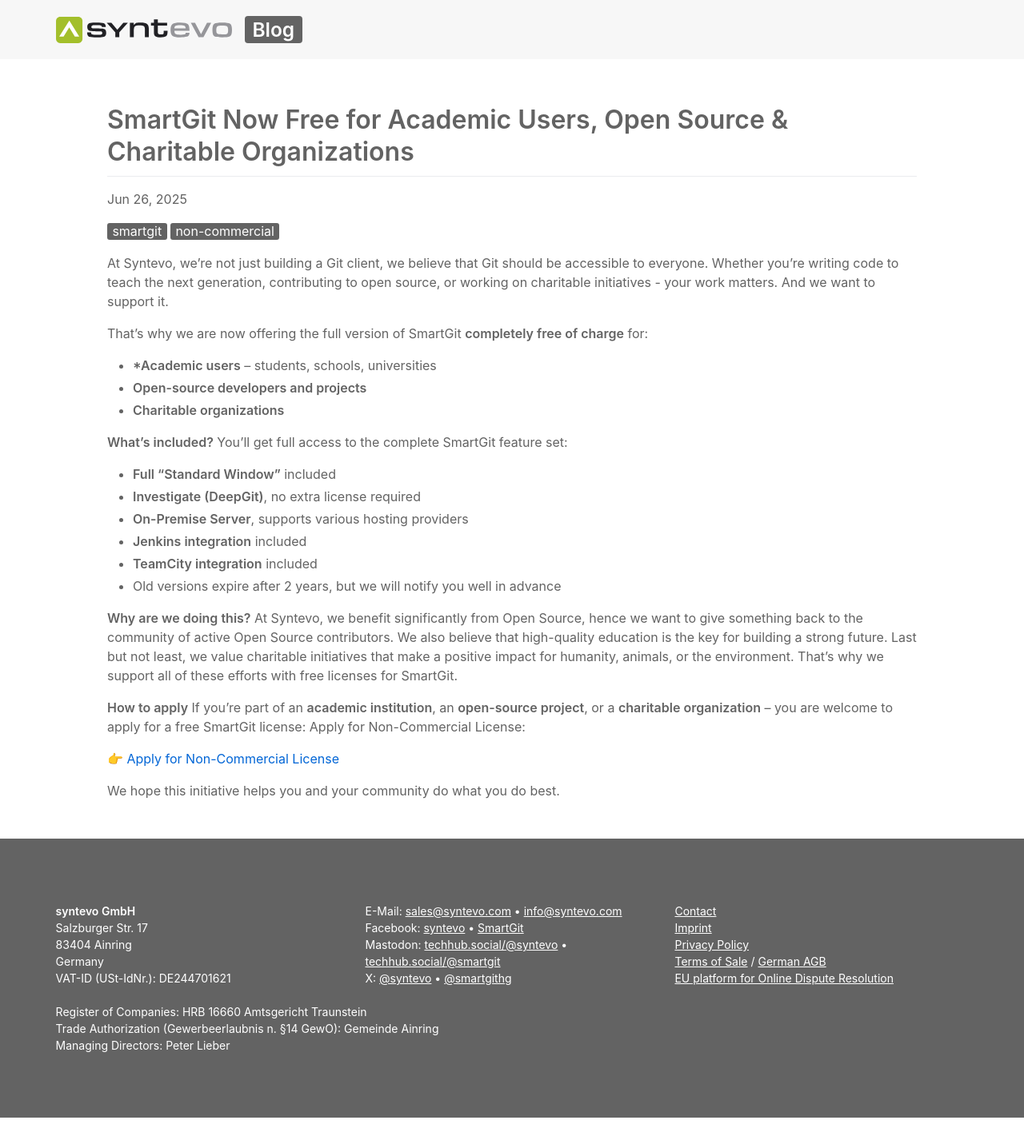
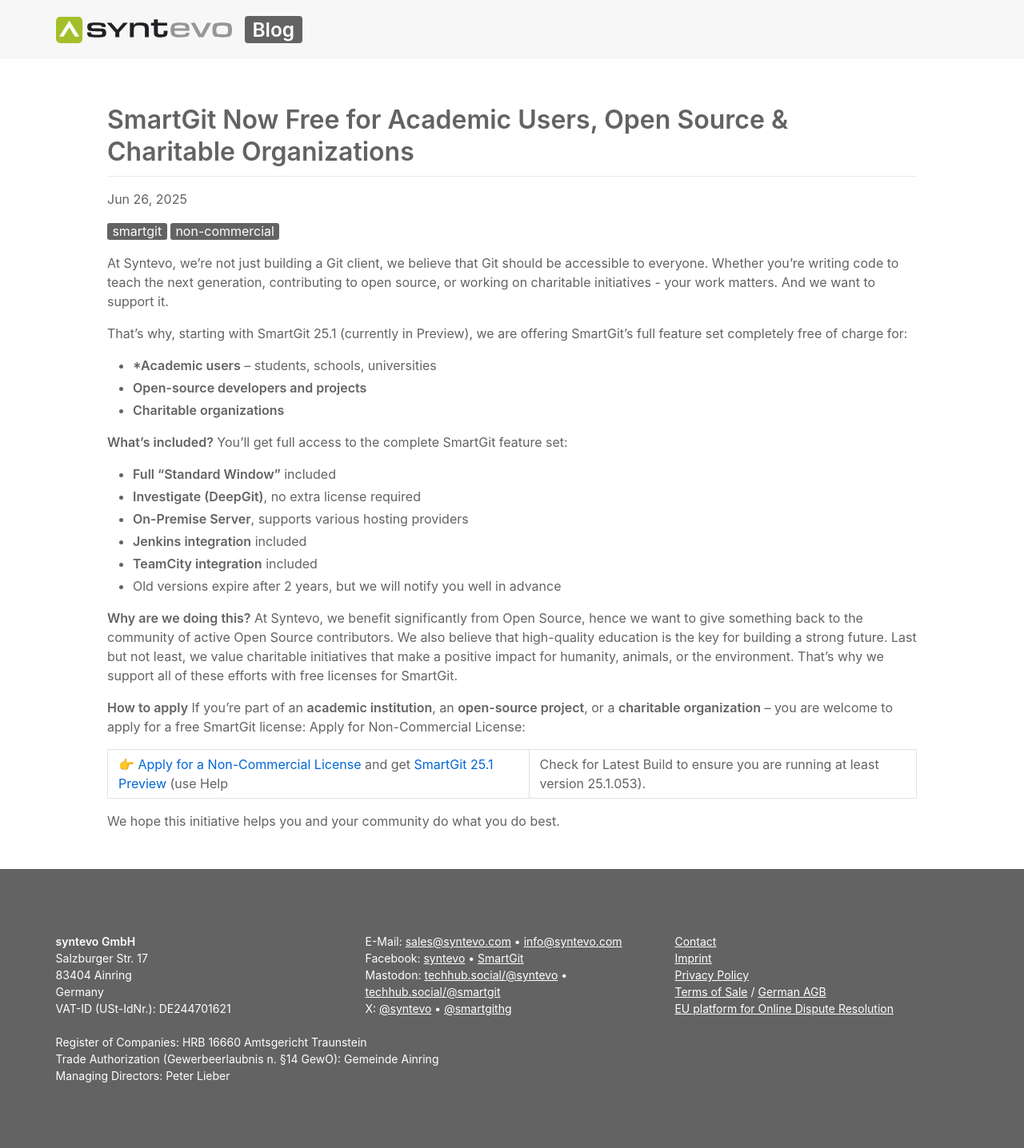
Before and after one commit to syntevo/blog, a Jekyll site: the page built from _posts/2025/2025-06-26-non-commercial-full-version.md, in a window 1280 px wide. Shown: the whole page at 80% size. Built offline with Jekyll 4.4.1, drawn with Linux system fonts in a browser that asks for light colours; before the commit the page ends 1398 px from its top, so only the background shows below that.

Commit message:
SmartGit Non-Commercial Full-Version: clarify that this is only for version 25.1

```diff
--- a/_posts/2025/2025-06-26-non-commercial-full-version.md
+++ b/_posts/2025/2025-06-26-non-commercial-full-version.md
@@ -10,7 +10,7 @@
 
 At Syntevo, we're not just building a Git client, we believe that Git should be accessible to everyone. Whether you're writing code to teach the next generation, contributing to open source, or working on charitable initiatives - your work matters. And we want to support it.
 
-That's why we are now offering the full version of SmartGit **completely free of charge** for:
+That's why, starting with SmartGit 25.1 (currently in Preview), we are offering SmartGit's full feature set completely free of charge for:
 
 * ***Academic users** – students, schools, universities
 * **Open-source developers and projects**
@@ -33,6 +33,6 @@
 **How to apply**
 If you’re part of an **academic institution**, an **open-source project**, or a **charitable organization** – you are welcome to apply for a free SmartGit license: Apply for Non-Commercial License:
 
-👉 [Apply for Non-Commercial License](https://www.syntevo.com/register-non-commercial/)
+👉 [Apply for a Non-Commercial License](https://www.syntevo.com/register-non-commercial/) and get [SmartGit 25.1 Preview](https://www.syntevo.com/smartgit/preview/) (use Help|Check for Latest Build to ensure you are running at least version 25.1.053).
 
 We hope this initiative helps you and your community do what you do best.
```
